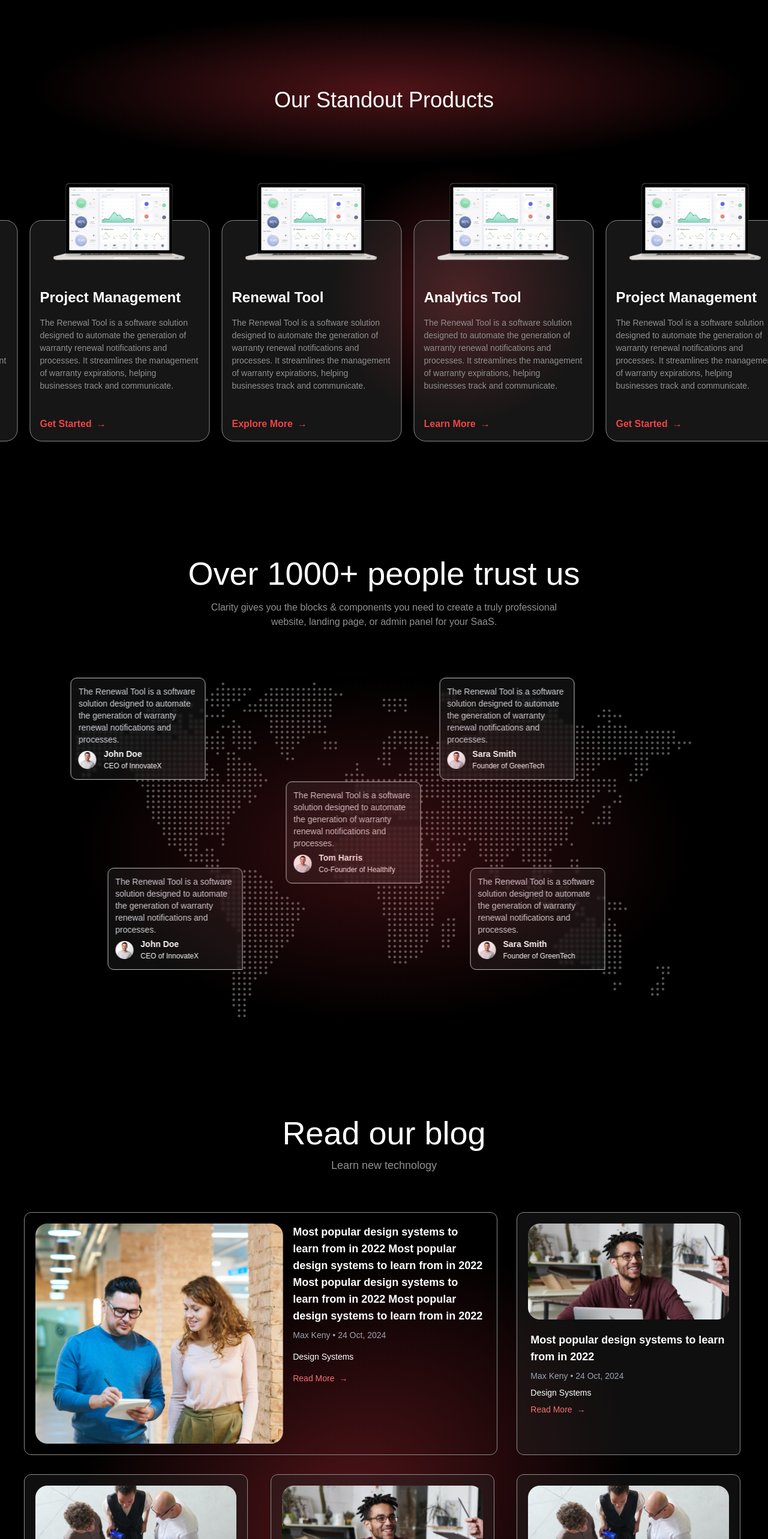
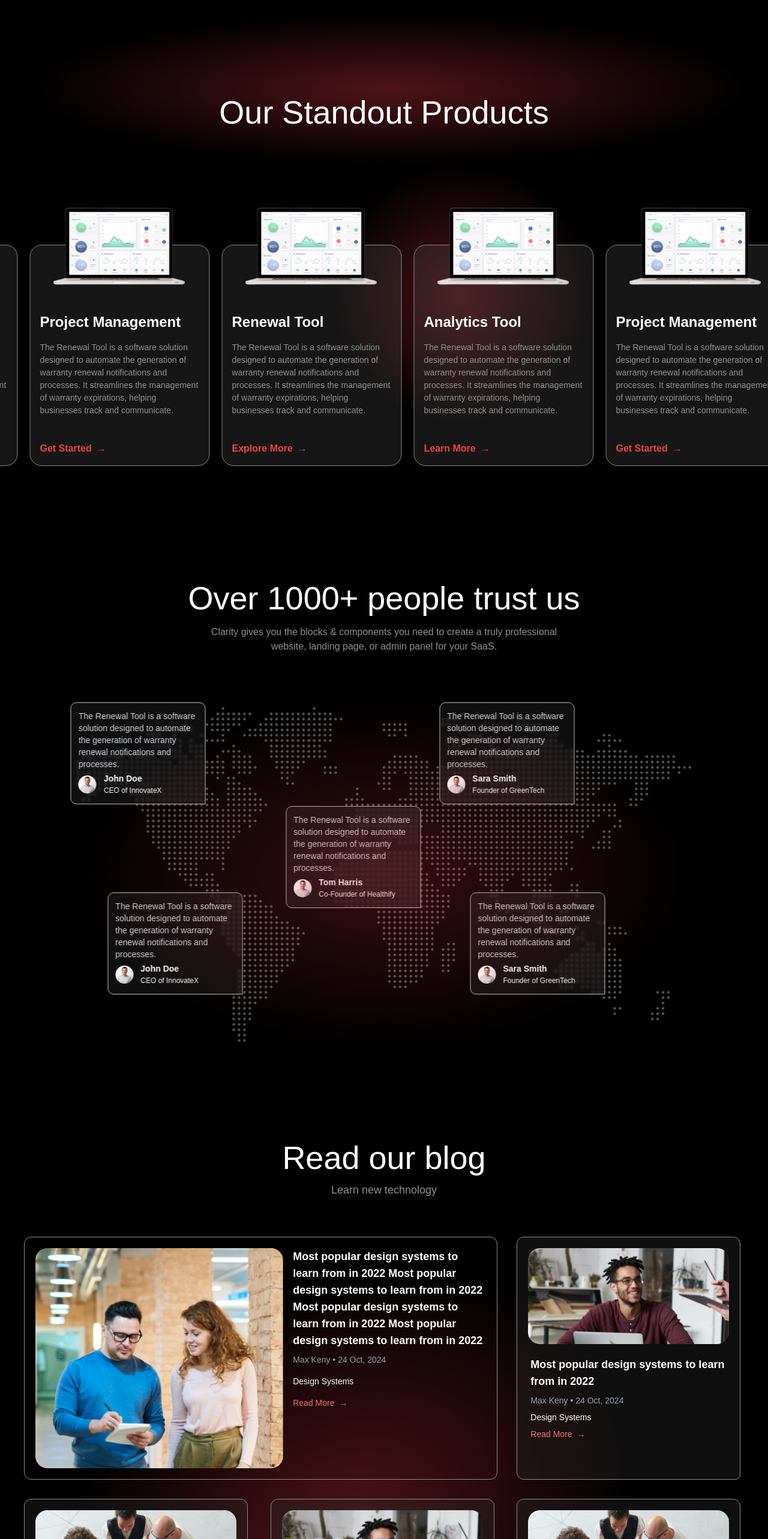
Before and after one commit to abhudi/zeplinix-nextt, a Next.js app: page / in a window 1280 px wide. Shown: the part 3580-6146 px from the top of the page at 60% size. Built offline with nearby package versions, Linux system fonts and the light colour scheme.

Commit message:
updated size 52 size

```diff
--- a/app/components/Blogcards.tsx
+++ b/app/components/Blogcards.tsx
@@ -47,7 +47,7 @@ const blogs = [
 
 export default function Blogcards() {
   return (
-    <section className="relative text-white py-16 px-4 sm:px-8 lg:px-10 mt-20">
+    <section className="relative text-white py-16 px-4 sm:px-8 lg:px-10 mt-20 lg:mb-20">
       <div className="text-center mb-16">
         <h1 className="text-fs-54">Read our blog</h1>
         <p className="text-fs-18 text-[#909090] ">Learn new technology</p>
--- a/app/components/StandardProduct.tsx
+++ b/app/components/StandardProduct.tsx
@@ -69,7 +69,7 @@ const StandardProduct = () => {
             "radial-gradient(50% 50% at 50% 50%, rgba(230, 57, 70, 0.34) 0%, rgba(128, 32, 39, 0) 100%)",
         }}
       ></div>
-      <h1 className="text-center text-white lg:mt-40 pt-6 text-4xl">
+      <h1 className="text-center text-white lg:mt-40 pt-6 text-fs-54">
         Our Standout Products
       </h1>
       <div className="carousel-container">
```
